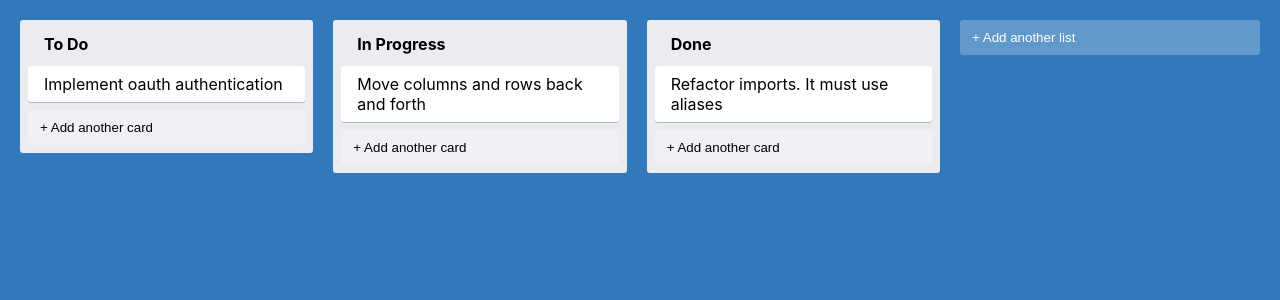
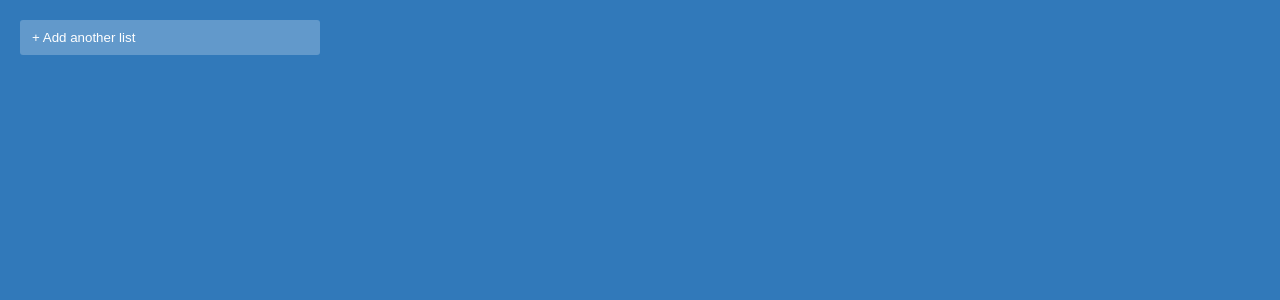
Before and after one commit to jjppsia/trabaho-board, a React (Vite) app: page / in a window 1280 px wide. Shown: the top 300 px of the page. Built offline with nearby package versions, Linux system fonts and the light colour scheme.

Commit message:
feat: data persists in local storage

```diff
--- a/src/state/app-state-context.tsx
+++ b/src/state/app-state-context.tsx
@@ -1,33 +1,12 @@
 import { Dispatch, createContext, useContext } from 'react'
-import { useImmerReducer } from 'use-immer'
 
+import { useLocalStorageWithReducer } from '@/hooks/use-local-storage-with-reducer'
+import { Action } from '@/state/actions'
+import { AppState, List, Task } from '@/state/app-state-reducer'
 import { DragItem } from '@/types'
-import { Action } from '@/state/actions'
-import {
-  AppState,
-  List,
-  Task,
-  appStateReducer,
-} from '@/state/app-state-reducer'
 
-const appData: AppState = {
-  lists: [
-    {
-      id: '1',
-      text: 'To Do',
-      tasks: [{ id: 'c0', text: 'Implement oauth authentication' }],
-    },
-    {
-      id: '2',
-      text: 'In Progress',
-      tasks: [{ id: 'c1', text: 'Move columns and rows back and forth' }],
-    },
-    {
-      id: '3',
-      text: 'Done',
-      tasks: [{ id: 'c2', text: 'Refactor imports. It must use aliases' }],
-    },
-  ],
+export const initialAppState: AppState = {
+  lists: [],
   draggedItem: null,
 }
 
@@ -43,8 +22,8 @@ const AppStateContext = createContext<AppStateContextProps>(
 )
 
 function AppStateProvider({ children }: { children: React.ReactNode }) {
-  const [state, dispatch] = useImmerReducer(appStateReducer, appData)
-  const { lists, draggedItem } = state
+  const [appState, dispatch] = useLocalStorageWithReducer(initialAppState)
+  const { lists, draggedItem } = appState
 
   const getTasksByListId = (id: string) => {
     return lists.find((list) => list.id === id)?.tasks || []
```
